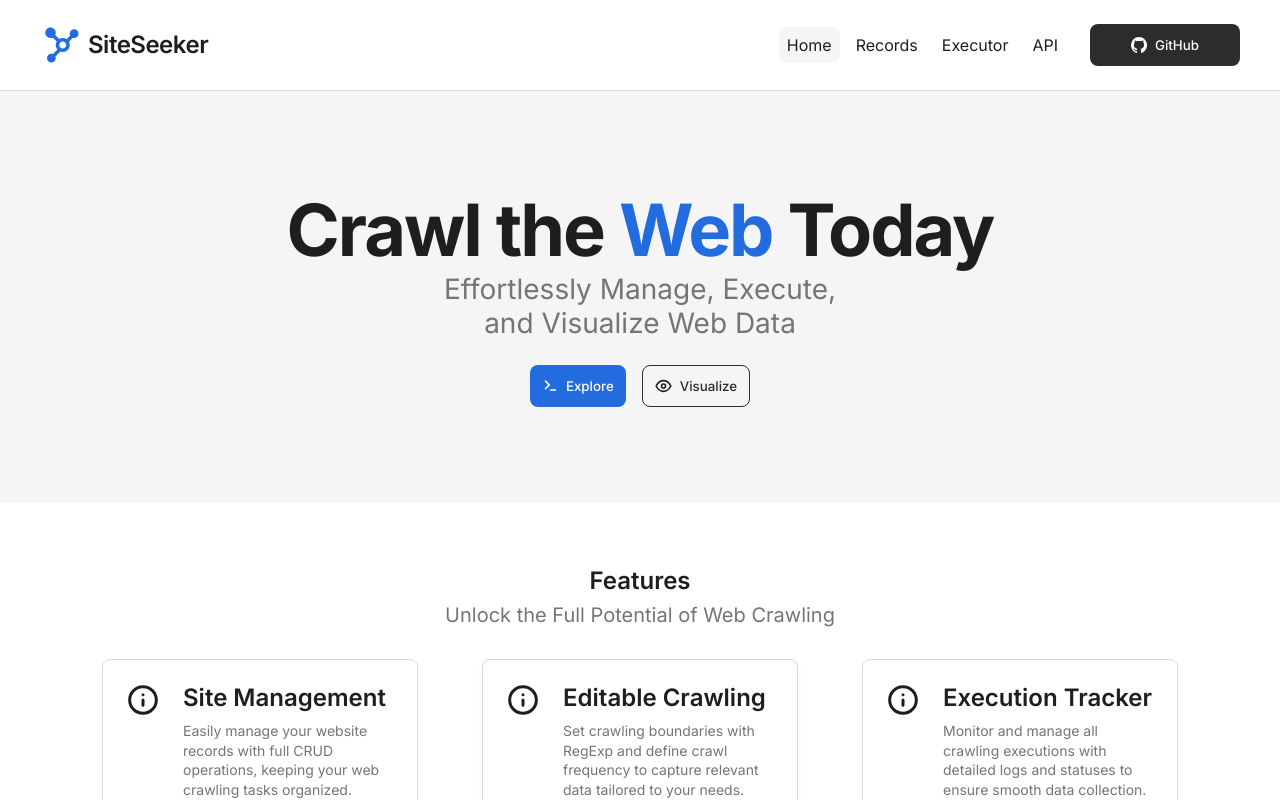
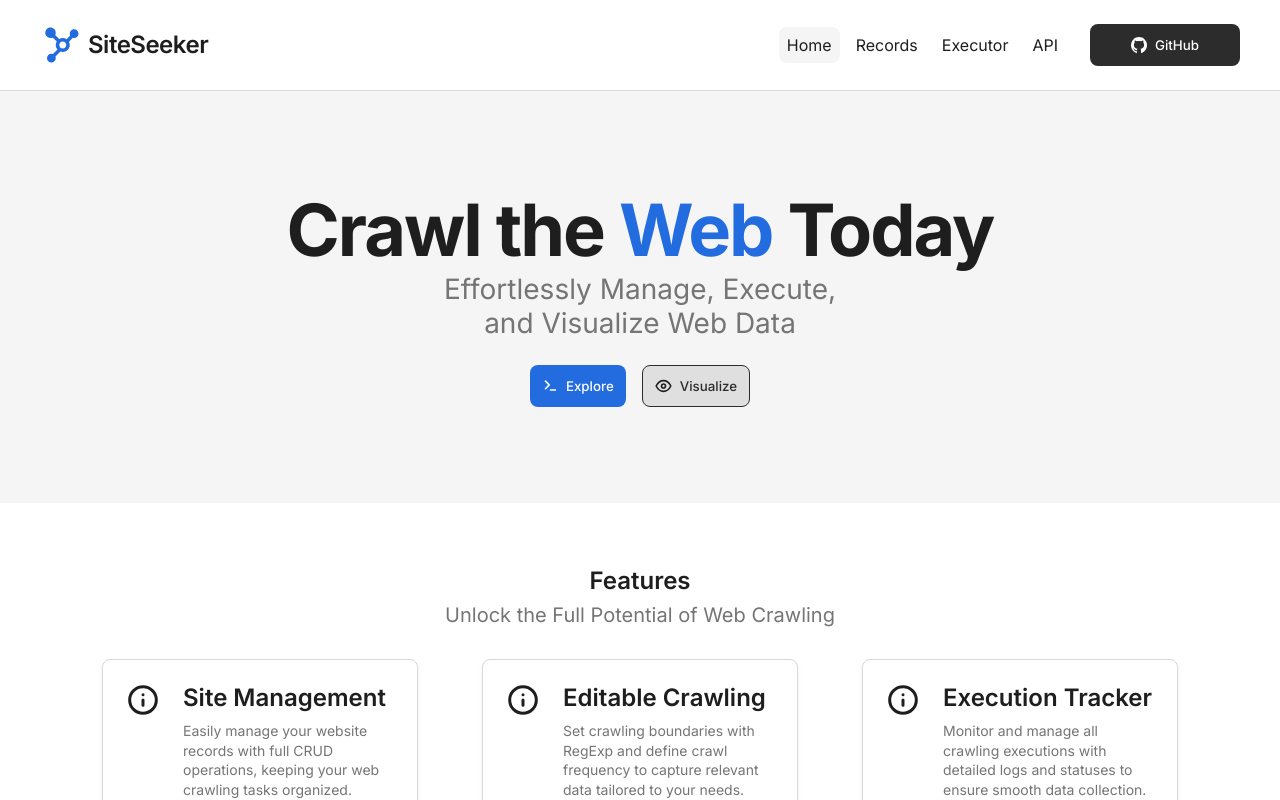
Before and after one commit to MiraZzle/site-seeker, a SvelteKit app in the folder frontend/: page / in a window 1280 px wide. In both pictures the pointer is over the button "Visualize". Shown: the top 800 px of the page. Built offline with nearby package versions, Linux system fonts and the light colour scheme.

Commit message:
feat: secondary button hover

```diff
--- a/frontend/src/components/elements/typography/Button.svelte
+++ b/frontend/src/components/elements/typography/Button.svelte
@@ -67,6 +67,10 @@
             background: none;
             border: 1px solid $c-gray-dark;
             color: $c-gray-dark;
+
+            &:hover {
+                background-color: #dfdfdf;
+            }
         }
         &_dark {
             background-color: $c-gray-dark;
```
